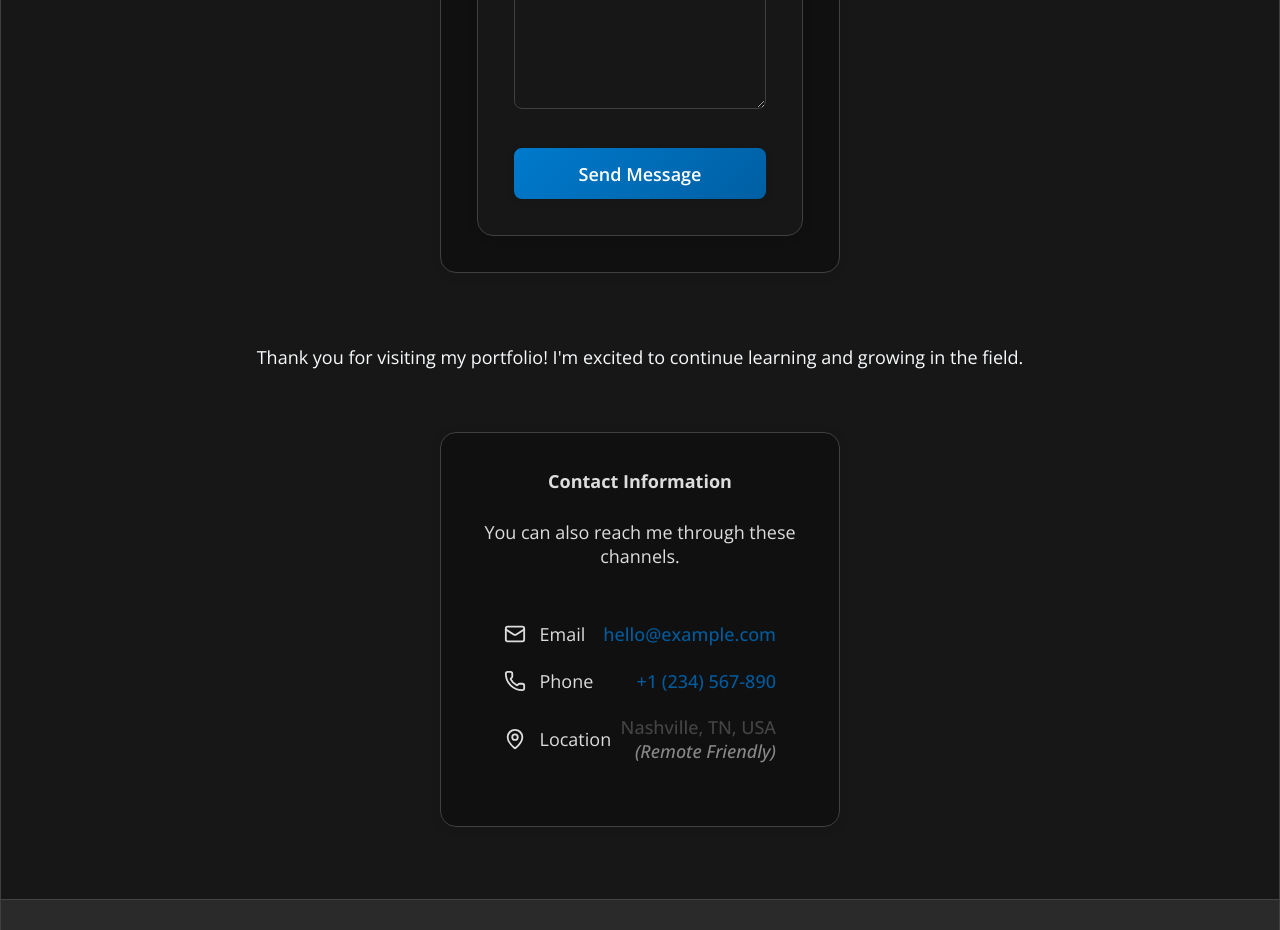
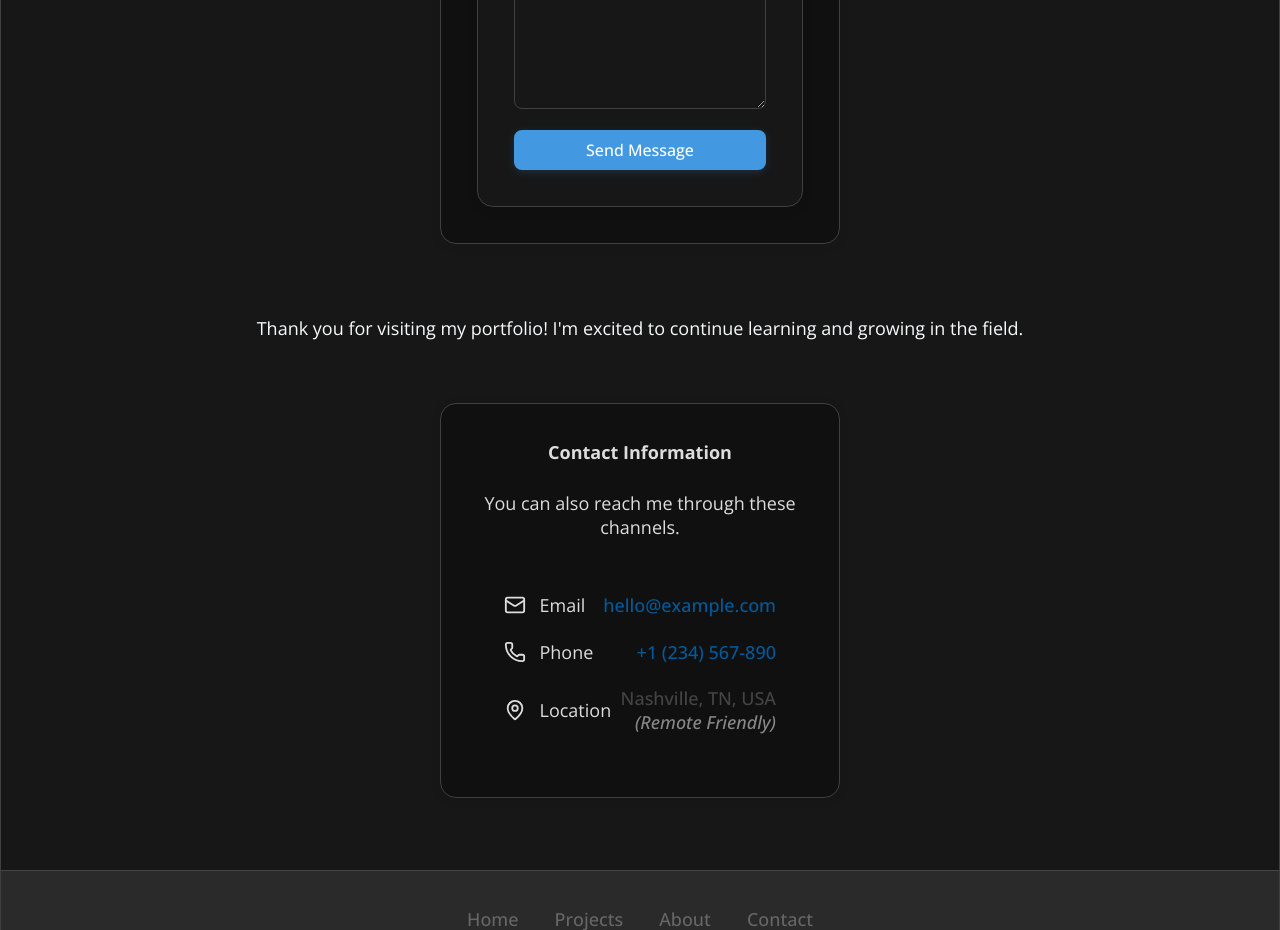
Before and after one commit to kainenw/portfolio_v2, a React (Create React App) app: page /contact in a window 1280 px wide. Shown: the part 920-1850 px from the top of the page. Built offline with nearby package versions, Linux system fonts and the light colour scheme.

Commit message:
feat: replace submit button with CTAButton component in Contact page; update styles for consistency

```diff
--- a/src/Pages/Contact/Contact.js
+++ b/src/Pages/Contact/Contact.js
@@ -2,6 +2,7 @@ import '../_Pages.css';
 import React, { useState } from "react";
 import { Mail, CheckCircle, AlertCircle, Phone, MapPin } from 'lucide-react';
 import emailjs from '@emailjs/browser';
+import CTAButton from '../../Components/CTAButton/CTAButton';
 
 function Contact() {
   const [formStatus, setFormStatus] = useState(''); // '', 'success', 'error', 'submitting'
@@ -155,9 +156,11 @@ function Contact() {
               <span className="error-message">{errors.message}</span>
             )}
           </div>
-          <button
+          <CTAButton
             type="submit"
-            className="cta-btn"
+            variant="primary"
+            size="medium"
+            className=""
             disabled={formStatus === 'submitting'}
             style={{ opacity: formStatus === 'submitting' ? 0.7 : 1, cursor: formStatus === 'submitting' ? 'not-allowed' : 'pointer', position: 'relative' }}
           >
@@ -177,7 +180,7 @@ function Contact() {
                 Sending...
               </>
             ) : 'Send Message'}
-          </button>
+          </CTAButton>
         </form>
       </div>
       <div className="non-contrast-section">
--- a/src/Pages/_Pages.css
+++ b/src/Pages/_Pages.css
@@ -269,20 +269,7 @@
   outline: none;
   border-color: var(--accent-color, #007acc);
 }
-button[type="submit"],
-.Contact button[type="submit"],
-.modal-contact button[type="submit"] {
-  background: linear-gradient(135deg, var(--accent-color, #007acc), var(--accent-hover-color, #005fa3));
-  color: #fff !important;
-  border: none;
-  border-radius: 8px;
-  padding: 0.75rem 1.5rem;
-  font-size: 1rem;
-  font-weight: 600;
-  cursor: pointer;
-  box-shadow: 0 2px 8px rgba(0, 0, 0, 0.08);
-  transition: background 0.2s, transform 0.2s;
-}
+
 button[type="submit"]:hover,
 .Contact button[type="submit"]:hover,
 .modal-contact button[type="submit"]:hover {
@@ -353,7 +340,6 @@ iframe :not(.active) { display: none; }
 .projects-tab-switch {
   position: relative;
   display: inline-flex;
-  background: #f7fafd;
   border-radius: 8px;
   padding: 2px;
   box-shadow: 0 1px 4px rgba(0,0,0,0.06);
```
